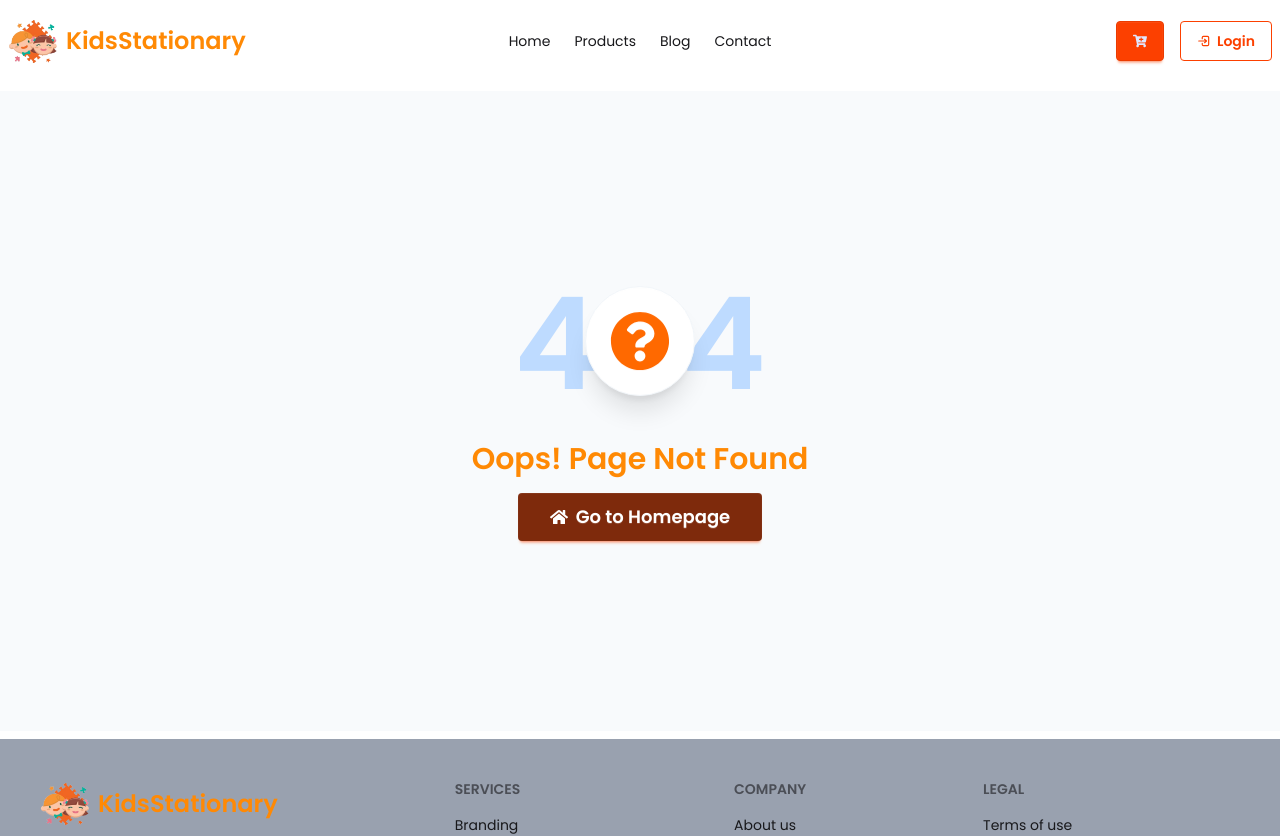
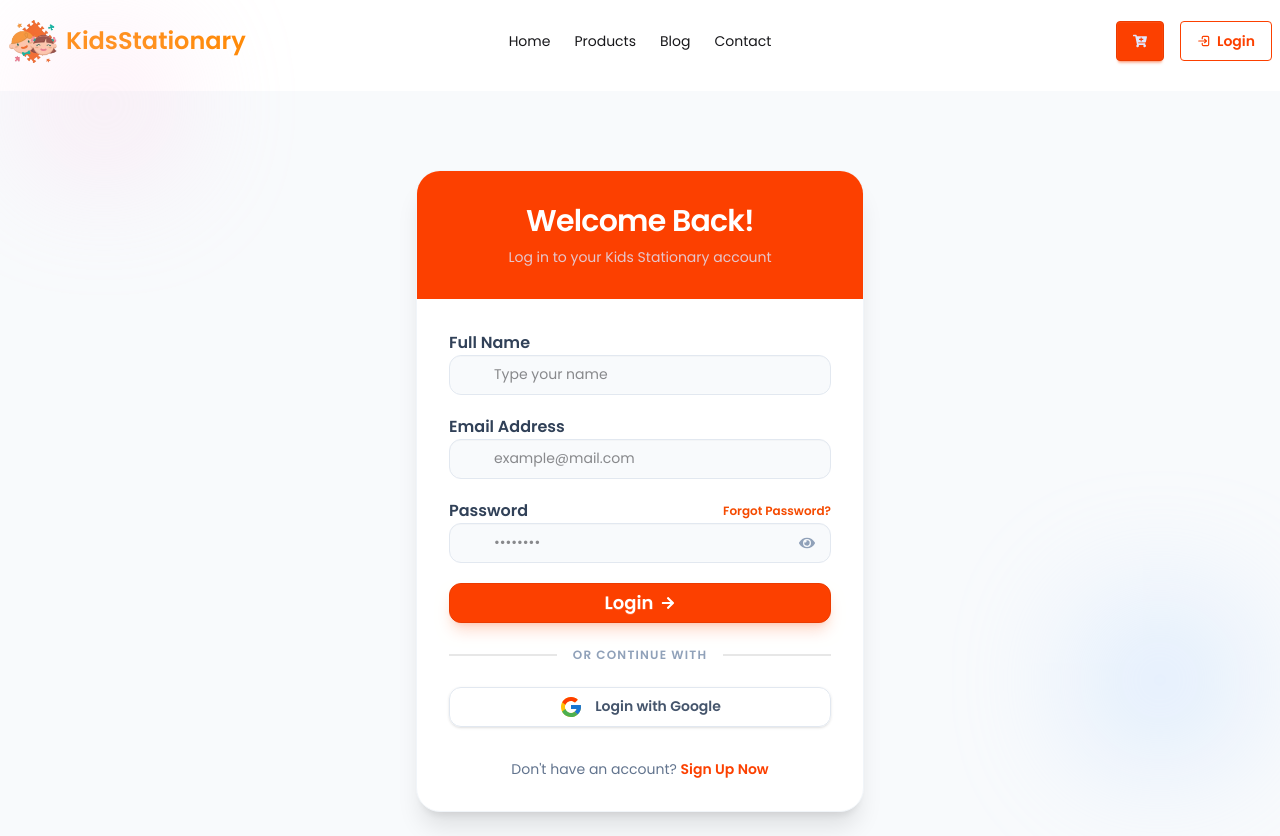
Before and after one commit to aftabuddin007/kids-stationary-app, a Next.js app in the folder my-app/: page /login in a window 1280 px wide. Before the commit this address had no page. Shown: the top 836 px of the page. Built offline with nearby package versions, Linux system fonts and the light colour scheme.

Commit message:
add login page

```diff
--- a/my-app/src/actins/server/product.js
+++ b/my-app/src/actins/server/product.js
@@ -16,5 +16,5 @@ export const getSingleProduct = async(id)=>{
     const query = {_id: new ObjectId(id)}
     const product = await dbConnect(collections.PRODUCTS).findOne(query);
     // console.log(product)
-    return product||{}
+    return {...product , _id:product._id.toString()}||{}
 }
--- /dev/null
+++ b/my-app/src/app/login/page.jsx
@@ -0,0 +1,141 @@
+"use client";
+import React, { useState } from 'react';
+import Link from 'next/link';
+import { FaEnvelope, FaLock, FaEye, FaEyeSlash, FaUser, FaArrowRight } from 'react-icons/fa';
+import { FcGoogle } from 'react-icons/fc'; // Import Google Icon
+
+export default function LoginPage() {
+  const [showPassword, setShowPassword] = useState(false);
+  const [formData, setFormData] = useState({
+    name: '',
+    email: '',
+    password: ''
+  });
+
+  const handleSubmit = (e) => {
+    e.preventDefault();
+    console.log("Login Attempt:", formData);
+  };
+
+  const handleGoogleSignIn = () => {
+    console.log("Redirecting to Google Auth...");
+    // Logic for Firebase or NextAuth Google provider goes here
+  };
+
+  return (
+    <div className="min-h-screen bg-slate-50 flex items-center justify-center p-4">
+      {/* Playful Background Elements */}
+      <div className="absolute top-10 left-10 w-32 h-32 bg-pink-200 rounded-full blur-3xl opacity-50 animate-pulse"></div>
+      <div className="absolute bottom-10 right-10 w-40 h-40 bg-blue-200 rounded-full blur-3xl opacity-50 animate-pulse"></div>
+
+      <div className="max-w-md w-full bg-white rounded-3xl shadow-xl border border-slate-100 overflow-hidden relative z-10">
+        {/* Top Header */}
+        <div className="bg-primary p-8 text-center text-white">
+          <h1 className="text-3xl font-bold tracking-tight text-white">Welcome Back!</h1>
+          <p className="text-primary-content/80 text-sm mt-2">Log in to your Kids Stationary account</p>
+        </div>
+
+        <div className="p-8">
+          <form onSubmit={handleSubmit} className="space-y-5">
+            {/* Name Field */}
+            <div className="form-control w-full">
+              <label className="label">
+                <span className="label-text font-bold text-slate-700">Full Name</span>
+              </label>
+              <div className="relative group">
+                <div className="absolute inset-y-0 left-0 pl-4 flex items-center pointer-events-none">
+                  <FaUser className="text-slate-400 group-focus-within:text-primary transition-colors" />
+                </div>
+                <input
+                  type="text"
+                  placeholder="Type your name"
+                  className="input input-bordered w-full pl-11 rounded-xl bg-slate-50 focus:bg-white border-slate-200 transition-all focus:outline-primary"
+                  onChange={(e) => setFormData({...formData, name: e.target.value})}
+                  required
+                />
+              </div>
+            </div>
+
+            {/* Email Field */}
+            <div className="form-control w-full">
+              <label className="label">
+                <span className="label-text font-bold text-slate-700">Email Address</span>
+              </label>
+              <div className="relative group">
+                <div className="absolute inset-y-0 left-0 pl-4 flex items-center pointer-events-none">
+                  <FaEnvelope className="text-slate-400 group-focus-within:text-primary transition-colors" />
+                </div>
+                <input
+                  type="email"
+                  placeholder="example@mail.com"
+                  className="input input-bordered w-full pl-11 rounded-xl bg-slate-50 focus:bg-white border-slate-200 transition-all focus:outline-primary"
+                  onChange={(e) => setFormData({...formData, email: e.target.value})}
+                  required
+                />
+              </div>
+            </div>
+
+            {/* Password Field */}
+            <div className="form-control w-full">
+              <div className="flex justify-between items-center">
+                <label className="label">
+                  <span className="label-text font-bold text-slate-700">Password</span>
+                </label>
+                <Link href="/forgot-password" size="xs" className="text-xs font-bold text-orange-600 hover:underline">
+                  Forgot Password?
+                </Link>
+              </div>
+              <div className="relative group">
+                <div className="absolute inset-y-0 left-0 pl-4 flex items-center pointer-events-none">
+                  <FaLock className="text-slate-400 group-focus-within:text-primary transition-colors" />
+                </div>
+                <input
+                  type={showPassword ? "text" : "password"}
+                  placeholder="••••••••"
+                  className="input input-bordered w-full pl-11 pr-11 rounded-xl bg-slate-50 focus:bg-white border-slate-200 transition-all focus:outline-primary"
+                  onChange={(e) => setFormData({...formData, password: e.target.value})}
+                  required
+                />
+                <button
+                  type="button"
+                  onClick={() => setShowPassword(!showPassword)}
+                  className="absolute inset-y-0 right-0 pr-4 flex items-center text-slate-400 hover:text-primary transition-colors"
+                >
+                  {showPassword ? <FaEyeSlash /> : <FaEye />}
+                </button>
+              </div>
+            </div>
+
+            {/* Login Button */}
+            <button type="submit" className="btn btn-primary w-full rounded-xl text-white font-bold text-lg gap-2 shadow-lg shadow-primary/20 hover:scale-[1.01] active:scale-[0.98] transition-all">
+              Login <FaArrowRight className="text-sm" />
+            </button>
+          </form>
+
+          {/* Divider */}
+          <div className="divider text-slate-400 text-xs my-6 uppercase font-bold tracking-widest">OR CONTINUE WITH</div>
+
+          {/* Google Button */}
+          <button
+            type="button"
+            onClick={handleGoogleSignIn}
+            className="btn btn-outline w-full rounded-xl border-slate-200 hover:bg-slate-50 hover:border-slate-300 text-slate-600 font-bold gap-3 transition-all flex items-center justify-center shadow-sm"
+          >
+            <FcGoogle className="text-2xl" />
+            Login with Google
+          </button>
+
+          {/* Sign Up Link */}
+          <div className="text-center mt-8">
+            <p className="text-slate-500 text-sm">
+              Don't have an account? {' '}
+              <Link href="/register" className="text-primary font-bold hover:underline">
+                Sign Up Now
+              </Link>
+            </p>
+          </div>
+        </div>
+      </div>
+    </div>
+  );
+}
--- a/my-app/src/app/products/[id]/page.jsx
+++ b/my-app/src/app/products/[id]/page.jsx
@@ -1,6 +1,77 @@
 import { getSingleProduct } from '@/actins/server/product';
 import { FaWhatsapp, FaStar, FaShieldAlt, FaTruck, FaUndo, FaCheckCircle, FaShoppingCart, FaBolt } from 'react-icons/fa';
 import { notFound } from 'next/navigation';
+import CartButton from '@/components/buttons/CartButton';
+
+
+
+
+export async function generateMetadata({ params }) {
+  const { id } = await params;
+  const product = await getSingleProduct(id);
+
+  // Fallback for missing products
+  if (!product || Object.keys(product).length === 0) {
+    return {
+      title: "Product Not Found | Hero Kidz",
+      description: "The product you are looking for is unavailable.",
+    };
+  }
+
+  // Calculate the actual price for the description
+  const discountedPrice = Math.round(product.price - (product.price * product.discount) / 100);
+
+  return {
+    title: product.title,
+    description: `${product.bangla ? product.bangla + ' - ' : ''}${product.description?.substring(0, 150)}...`,
+
+    // OpenGraph (Facebook, WhatsApp, LinkedIn)
+    openGraph: {
+      title: `${product.title} | Kids Stationary`,
+      description: `Price: ৳${discountedPrice}. ${product.description?.substring(0, 100)}`,
+      url: `https://kids-stationary.vercel.app/products/${id}`,
+      siteName: "Kids Stationary",
+      images: [
+        {
+          url: product.image, // The actual product image
+          width: 1200,
+          height: 630,
+          alt: product.title,
+        },
+      ],
+      type: "article",
+    },
+
+    // Twitter (X)
+    twitter: {
+      card: "summary_large_image",
+      title: product.title,
+      description: `Buy ${product.title} at Kids Stationary for ৳${discountedPrice}`,
+      images: [product.image],
+    },
+  };
+}
+
+// Your existing ProductDetails component follows...
+
+
+
+
+
+
+
+
+
+
+
+
+
+
+
+
+
+
+
 
 export default async function ProductDetails({ params }) {
   const { id } = await params;
@@ -82,9 +153,7 @@ export default async function ProductDetails({ params }) {
 
             {/* CTA Buttons - Professional High-Contrast UI */}
             <div className="grid grid-cols-1 md:grid-cols-2 gap-4 mb-8">
-              <button className="btn btn-warning btn-lg gap-2 text-slate-900 font-bold border-none hover:bg-yellow-500">
-                <FaShoppingCart className="text-xl" /> Add to Cart
-              </button>
+              <CartButton product={product}></CartButton>
               <button className="btn btn-primary btn-lg gap-2 bg-orange-600 border-none hover:bg-orange-700 text-white font-bold">
                 <FaBolt className="text-xl" /> Buy Now
               </button>
--- /dev/null
+++ b/my-app/src/components/buttons/CartButton.jsx
@@ -0,0 +1,30 @@
+"use client"
+
+import { usePathname, useRouter } from 'next/navigation';
+import React from 'react';
+import { FaShoppingCart } from 'react-icons/fa';
+
+const CartButton = ({product}) => {
+ const isLogin = false
+ const router = useRouter()
+ const path = usePathname()
+ const add2Cart = ()=>{
+    if(isLogin)
+        alert(product._id)
+    else{
+
+            router.push(`/login?callbackUrl=${path}`)
+        }
+    }
+
+
+    return (
+        <div>
+            <button onClick={add2Cart} className="btn btn-warning btn-lg gap-2 text-slate-900 font-bold border-none hover:bg-yellow-900">
+                            <FaShoppingCart className="text-xl" /> Add to Cart
+                          </button>
+        </div>
+    );
+};
+
+export default CartButton;
```
